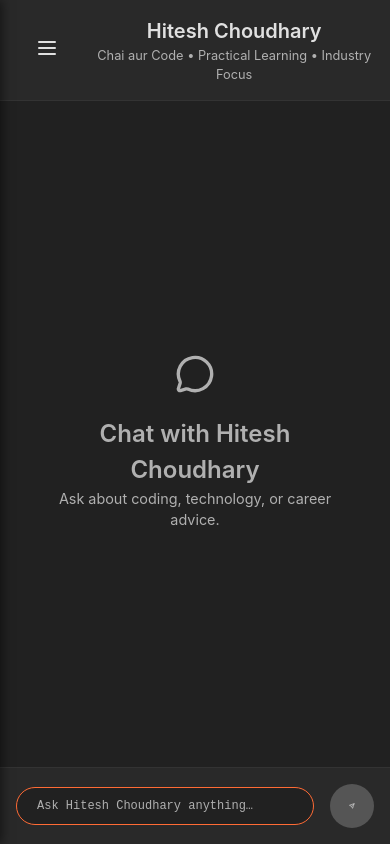
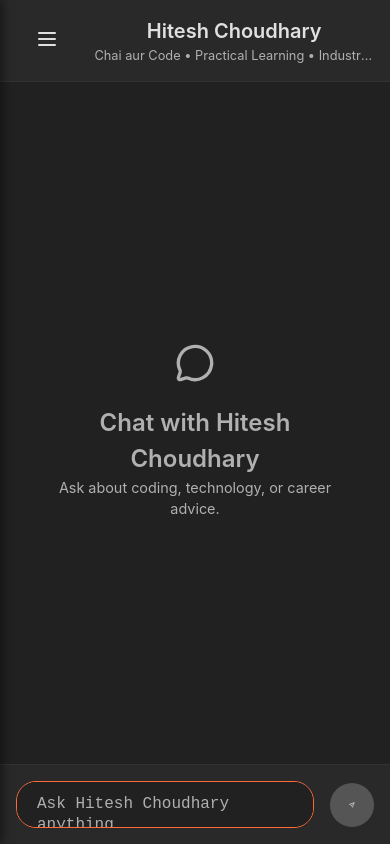
Before and after one commit to Ashwinumbarkar20/Persona-AI-chattingBot, a React (Vite) app in the folder FrontEnd/vite-project/: page / in a window 390 px wide. Built offline with nearby package versions, Linux system fonts and the light colour scheme.

Commit message:
css changed

```diff
--- a/FrontEnd/vite-project/index.html
+++ b/FrontEnd/vite-project/index.html
@@ -3,7 +3,7 @@
   <head>
     <meta charset="UTF-8" />
     <link rel="icon" type="image/svg+xml" href="/vite.svg" />
-    <meta name="viewport" content="width=device-width, initial-scale=1.0" />
+    <meta name="viewport" content="width=device-width, initial-scale=1, viewport-fit=cover, maximum-scale=1" />
     <title>Persona AI ChatBot</title>
   </head>
   <body>
--- a/FrontEnd/vite-project/src/Component/PersonaChatbot.css
+++ b/FrontEnd/vite-project/src/Component/PersonaChatbot.css
@@ -20,9 +20,10 @@
   -moz-osx-font-smoothing: grayscale;
   background-color: var(--primary-bg);
   color: var(--text-primary);
-  max-height: 100vh;
+  min-height: 100vh;
+  min-height: 100svh;
+  min-height: 100dvh;
   overflow: hidden;
-  height: 100%;
 }
 *,
 *::before,
@@ -32,13 +33,14 @@
 
 .chat-root {
   display: flex;
-  max-height: 100vh;
   background-color: var(--primary-bg);
   position: fixed;
   top: 0;
   left: 0;
   width: 100%;
-  height: 100% !important;
+  height: 100vh;
+  height: 100svh;
+  height: 100dvh;
 }
 
 .chat-container {
@@ -167,6 +169,7 @@
   flex-direction: column;
   flex-grow: 1;
   background-color: var(--secondary-bg);
+  min-height: 0; /* allow children to size/scroll correctly */
 }
 
 /* Header */
@@ -189,16 +192,23 @@
 
 .header-meta {
   flex-grow: 1;
+  min-width: 0; /* enables ellipsis */
 }
 
 .header-title {
   font-size: 1.25rem;
   font-weight: 600;
+  overflow: hidden;
+  text-overflow: ellipsis;
+  white-space: nowrap;
 }
 
 .header-subtitle {
   font-size: 0.8rem;
   color: var(--text-secondary);
+  overflow: hidden;
+  text-overflow: ellipsis;
+  white-space: nowrap;
 }
 
 /* Messages */
@@ -212,6 +222,8 @@
   scrollbar-width: none;
   /* Add this line: */
   min-height: 0;
+  overscroll-behavior: contain;
+  scrollbar-gutter: stable both-edges;
 }
 
 .empty-state {
@@ -360,6 +372,7 @@
   border-top: 1px solid var(--border-color);
   background-color: var(--tertiary-bg);
   flex-shrink: 0;
+  padding-bottom: calc(1rem + env(safe-area-inset-bottom));
 }
 
 .input-textarea {
@@ -418,6 +431,8 @@
   .chat-container {
     flex-direction: column;
     height: 100vh;
+    height: 100svh;
+    height: 100dvh;
     border-radius: 0;
     box-shadow: none;
     overflow-y: hidden;
@@ -431,6 +446,8 @@
     z-index: 1000;
     transform: translateX(-100%);
     box-shadow: 2px 0 10px rgba(0, 0, 0, 0.5);
+    width: 85vw;
+    max-width: 320px;
   }
 
   .sidebar.open {
@@ -480,8 +497,8 @@
       align-self: flex-start;
   }
   .input-textarea{
-line-height: 1.0;
-font-size: small;
+line-height: 1.3;
+font-size: 16px; /* avoid iOS zooming on focus */
   }
 
   /* Additional fix for messages alignment within the flex column */
```
